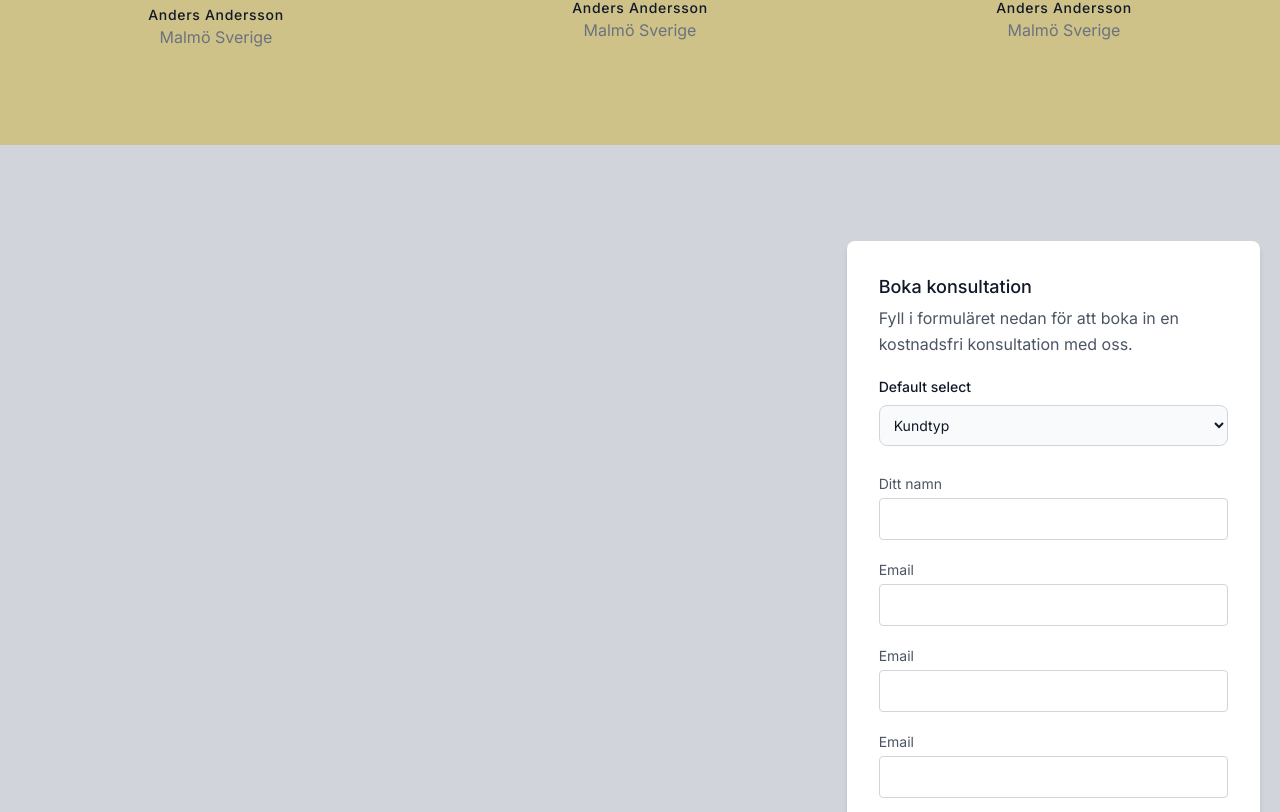
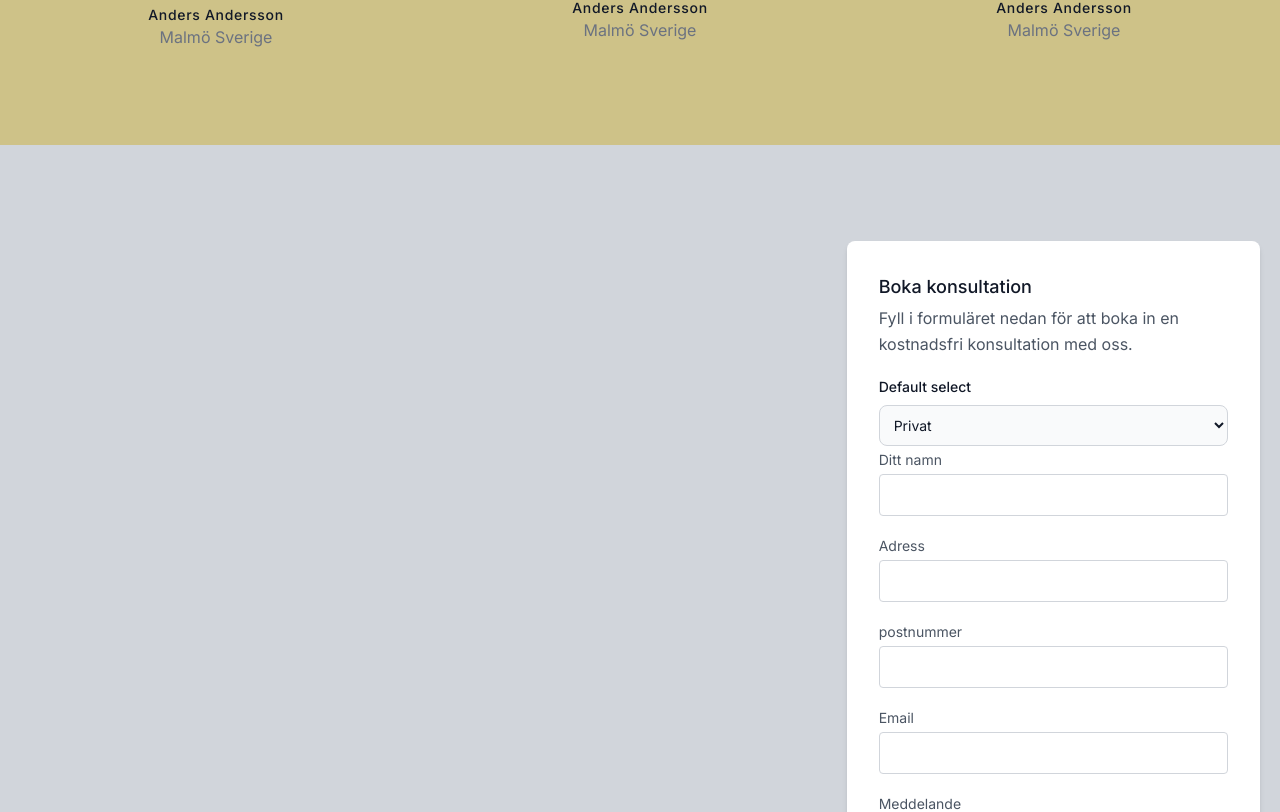
Before and after one commit to Jojaah12/solenergiteamet, a Next.js app: page / in a window 1280 px wide. Shown: the part 3108-3920 px from the top of the page. Built offline with nearby package versions, Linux system fonts and the light colour scheme.

Commit message:
Small changes added to the contact component

```diff
--- a/components/Contact.tsx
+++ b/components/Contact.tsx
@@ -2,9 +2,8 @@ import Link from "next/link";
 
 const Contact = () => {
   return (
-    <section className="text-gray-600 body-font relative">
+    <section className="text-gray-600 bg-gray-300 body-font min-h-screen relative">
       <form>
-        <div className="absolute inset-0 bg-gray-300"></div>
         <div className="container px-5 py-24 mx-auto flex">
           <div className="lg:w-1/3 md:w-1/2 bg-white rounded-lg p-8 flex flex-col md:ml-auto w-full mt-10 md:mt-0 relative z-10 shadow-md">
             <h2 className="text-gray-900 text-lg mb-1 font-medium title-font">
@@ -18,12 +17,11 @@ const Contact = () => {
               Default select
             </label>
             <select
-              id="default"
-              className="bg-gray-50 border border-gray-300 text-gray-900 mb-6 text-sm rounded-lg focus:ring-blue-500 focus:border-blue-500 block w-full p-2.5 dark:bg-gray-700 dark:border-gray-600 dark:placeholder-gray-400 dark:text-white dark:focus:ring-blue-500 dark:focus:border-blue-500"
+              data-te-select-init
+              className="bg-gray-50 border border-gray-300 text-gray-900 text-sm rounded-lg focus:ring-blue-500 focus:border-blue-500 block w-full p-2.5 dark:bg-gray-700 dark:border-gray-600 dark:placeholder-gray-400 dark:text-white dark:focus:ring-blue-500 dark:focus:border-blue-500"
             >
-              <option>Kundtyp</option>
-              <option value="Privat">Privat</option>
-              <option value="Företag">Företag</option>
+              <option value="1">Privat</option>
+              <option value="2">Företag</option>
             </select>
             <div className="relative mb-4">
               <label className="leading-7 text-sm text-gray-600">
@@ -38,24 +36,24 @@ const Contact = () => {
             </div>
             <div className="relative mb-4">
               <label className="leading-7 text-sm text-gray-600">
-                Email
+                Adress
               </label>
               <input
-                type="email"
-                id="email"
-                name="email"
+                type="text"
+                id="address"
+                name="address"
                 className="w-full bg-white rounded border border-gray-300 focus:border-[#DBA737] focus:ring-2 focus:ring-indigo-200 text-base outline-none text-gray-700 py-1 px-3 leading-8 transition-colors duration-200 ease-in-out"
               />
             </div>
             <div className="relative mb-4">
               <label className="leading-7 text-sm text-gray-600">
-                Email
+                postnummer
               </label>
               <input
-                type="email"
-                id="email"
-                name="email"
-                className="w-full bg-white rounded border border-gray-300 focus:border-[#DBA737] focus:ring-2 focus:ring-indigo-200 text-base outline-none text-gray-700 py-1 px-3 leading-8 transition-colors duration-200 ease-in-out"
+                type="number"
+                id="zip"
+                name="zip"
+                className="remove-arrow w-full bg-white rounded border border-gray-300 focus:border-[#DBA737] focus:ring-2 focus:ring-indigo-200 text-base outline-none text-gray-700 py-1 px-3 leading-8 transition-colors duration-200 ease-in-out"
               />
             </div>
             <div className="relative mb-4">
@@ -72,7 +70,7 @@ const Contact = () => {
 
             <div className="relative mb-4">
               <label className="leading-7 text-sm text-gray-600">
-                Message
+                Meddelande
               </label>
               <textarea
                 id="message"
```
